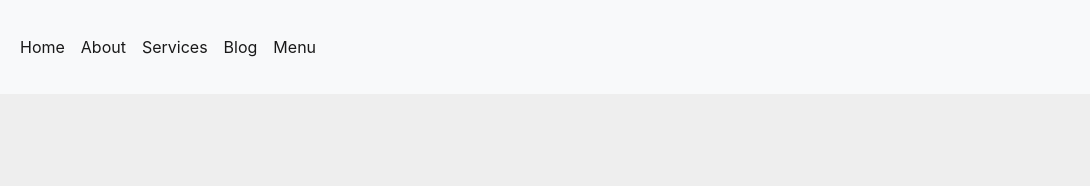
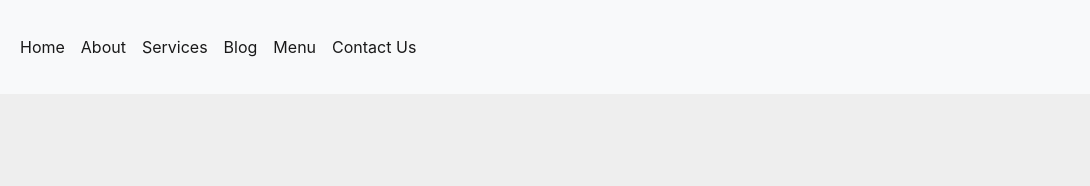
Before and after one commit to chougolu/cssProject, a plain HTML site: page index.html in a window 1280 px wide. Shown: the top 186 px of the page, 190-1280 px from the left. Drawn offline with nearby package versions, Linux system fonts and the light colour scheme; a web font is replaced by a local one.

Commit message:
adding a contact us nav-item

```diff
--- a/index.html
+++ b/index.html
@@ -364,6 +364,7 @@ form {
                 <a class="nav-link active" href="#">Services <span class="sr-only">(current)</span></a>
                 <a class="nav-link active" href="#">Blog <span class="sr-only">(current)</span></a>
                 <a class="nav-link active" href="#">Menu <span class="sr-only">(current)</span></a>
+                <a class="nav-link active" href="#">Contact Us <span class="sr-only">(current)</span></a>
             </div>
         </div>
     </nav>
```
